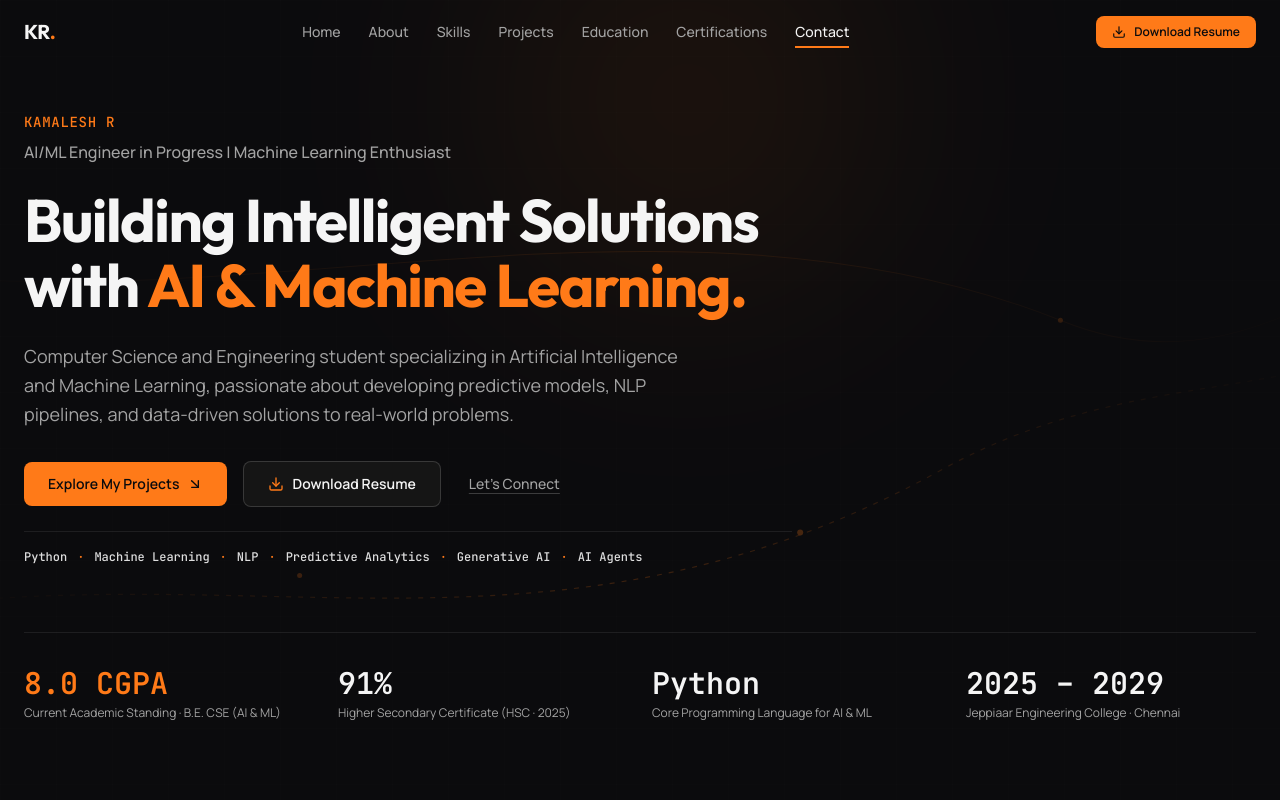
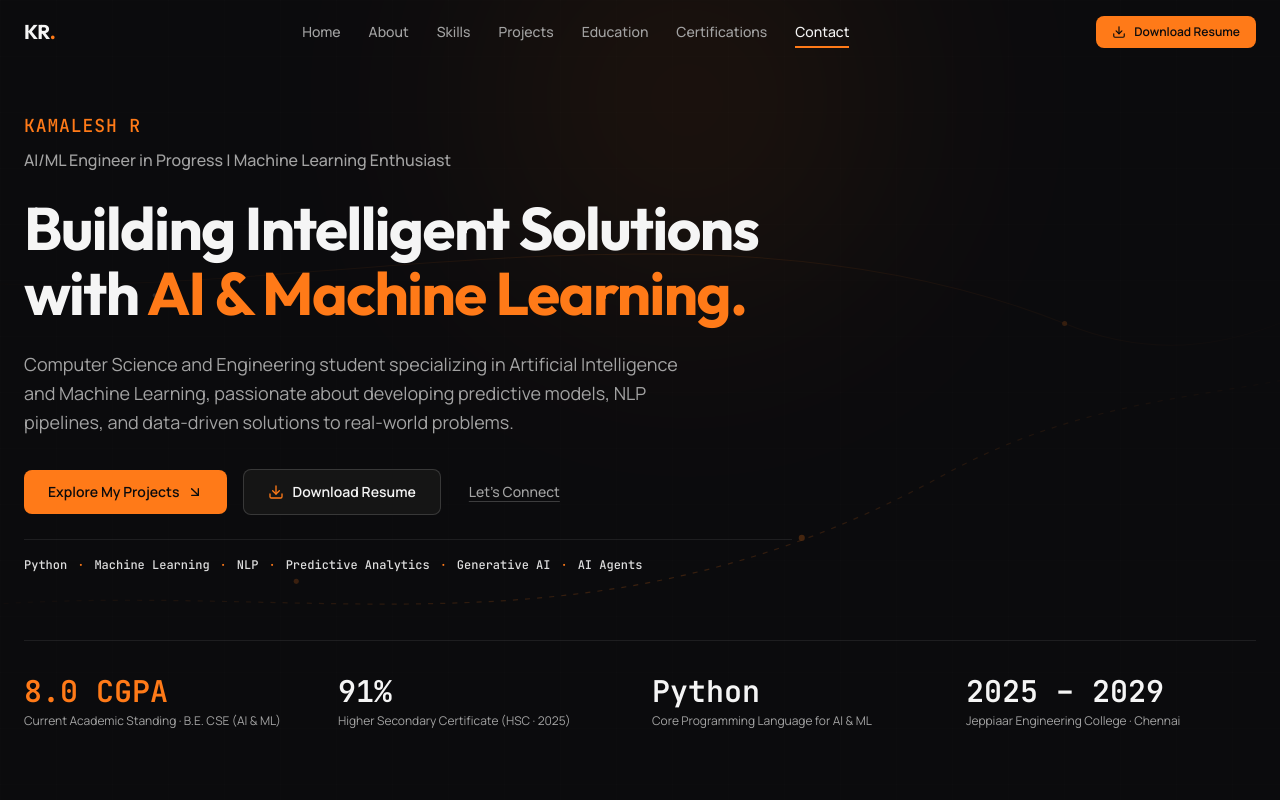
Before and after one commit to itzzkamalesh/Portfolio, a React (Vite) app in the folder Portfolio/: page / in a window 1280 px wide. Shown: the top 800 px of the page. Built offline with nearby package versions, Linux system fonts and the light colour scheme.

Commit message:
Refactor HeroSection text styles
Updated text size and styling for personal name and role.

```diff
--- a/Portfolio/src/components/HeroSection.tsx
+++ b/Portfolio/src/components/HeroSection.tsx
@@ -72,7 +72,7 @@ export const HeroSection: React.FC = () => {
           className="max-w-3xl space-y-6"
         >
           <div className="space-y-2">
-            <p className="font-mono text-xs sm:text-sm tracking-wider text-[#FF7A18] font-medium">
+  <p className="font-mono text-base sm:text-lg tracking-wider text-[#FF7A18] font-medium">
     {personal.name}
   </p>
   <p className="text-sm sm:text-base font-medium text-[#A3A3A3]">
```
Lines whose indentation alone changed are shown as unchanged.
